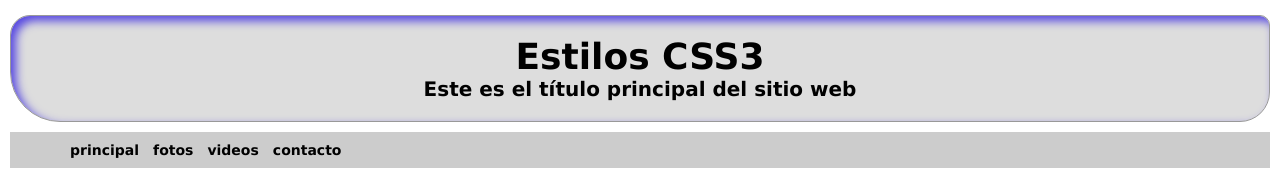
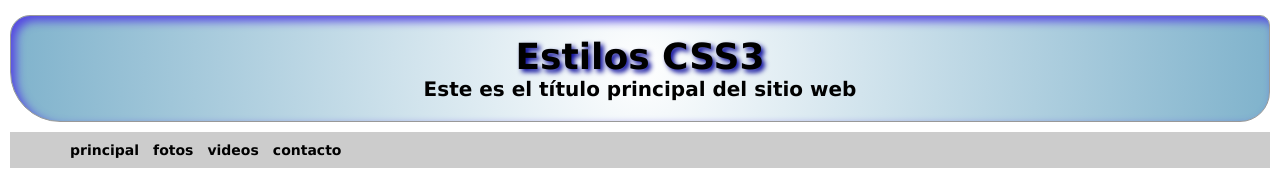
Before and after one commit to jnzambranob/Taller-1---HTML-y-CSS, a plain HTML site: page templatecss3.html in a window 1280 px wide. Shown: the top 185 px of the page. Drawn offline with Linux system fonts and the light colour scheme.

Commit message:
Commit 8 - Pruebas CCS3: Text-shadow, Gradiente Lineal y Gradiente Radial

```diff
--- a/css/style-ccs3.css
+++ b/css/style-ccs3.css
@@ -35,9 +35,17 @@ border-radius: 20px 10px 30px 50px;
 -webkit-box-shadow: rgb(138, 43, 43) 5px 5px;
 box-shadow: rgb(86, 71, 226) 5px 5px 10px inset;
 
+background: -webkit-linear-gradient(top, #FFFFFF, #006699);
+background: -moz-linear-gradient(top, #FFFFFF, #006699);
+
+background: -webkit-radial-gradient(center,circle,#FFFFFF 0%, #006699 200%);
+background: -moz-radial-gradient(center,circle,#FFFFFF 0%, #006699 200%);
+
+
 }
 #span-title {
 font: bold 36px verdana, sans-serif;
+text-shadow: rgb(0,0,150) 3px 3px 5px;
 }
 #menu {
 background: #CCCCCC;
```
